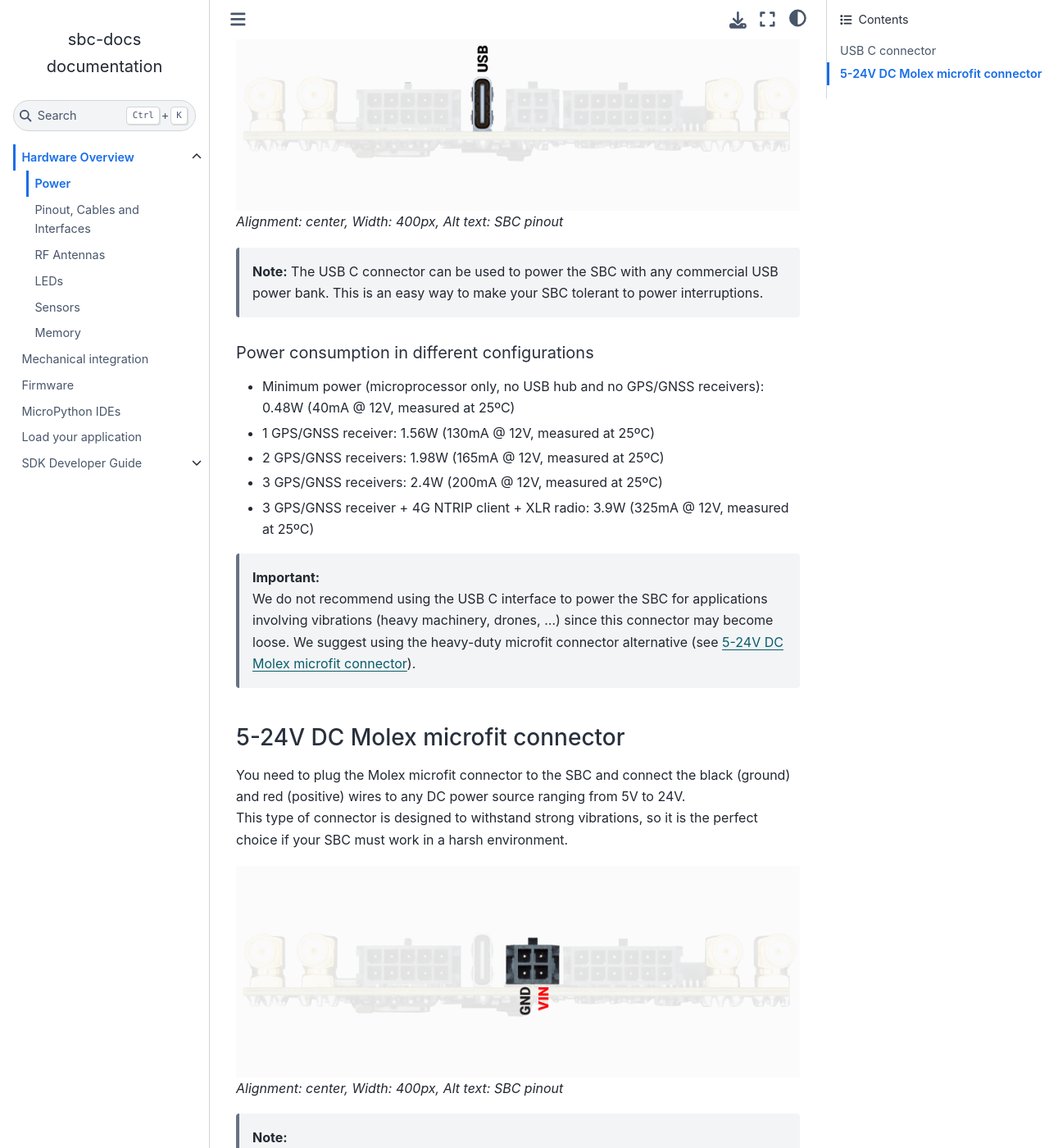
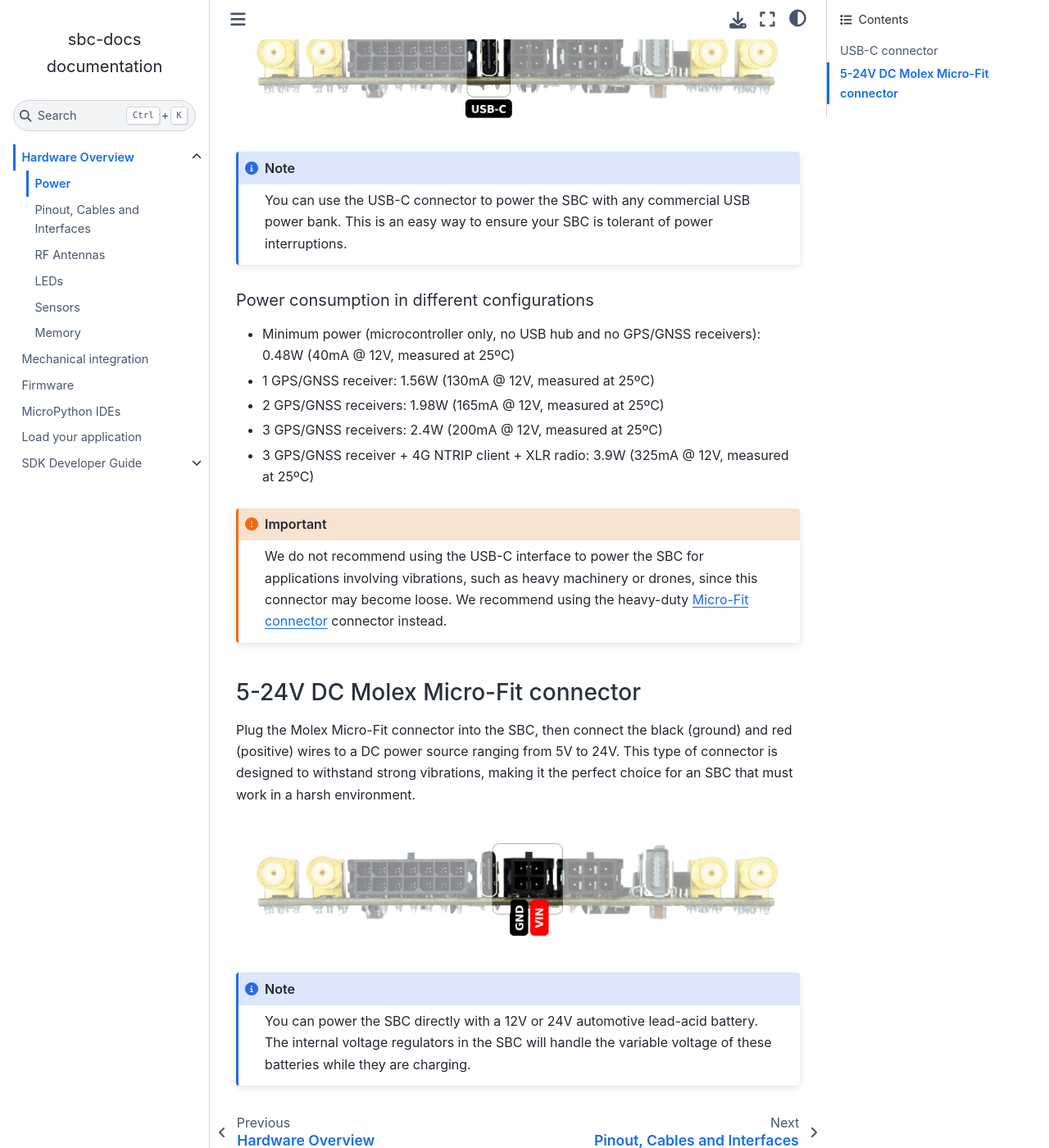
Before and after one commit to EPS-Works/sbc-docs, a Sphinx documentation site: the page built from source/hardware/power.md, in a window 1280 px wide and 1400 px high, scrolled down 396 px. Shown: the whole window at 82% size. Built offline with Sphinx 7.4.7 and the Sphinx Book theme 1.1.4, drawn with Linux system fonts in a browser that asks for light colours; some of the changed text lies outside the part shown.

Commit message:
docs(power): update power section

```diff
--- a/source/hardware/power.md
+++ b/source/hardware/power.md
@@ -1,36 +1,38 @@
 
 # Power
 
-There are two ways to power the SBC, via the [USB C connector](#usb-c-connector) or via the [5-24V DC Molex microfit connector](#v-dc-molex-microfit-connector).
+There are two ways to power the SBC, via the [USB C connector](#usb-c-connector) or via the [5-24V DC Molex microfit connector](#v-dc-molex-micro-fit-connector).
 
-## USB C connector
+## USB-C connector
 
-Just plug the provided USB C cable and connect it to your computer or USB wall charger.
-The USB C interface is capable of powering the SBC with all its accessories (4G modem, Bluetooth, WiFi, ...) you only need to make sure that the wall charger/computer USB port is powerful enough to supply it.
+Simply plug in the provided USB-C cable and connect it to your computer or a USB wall charger.
+The USB-C interface can power the SBC and all its accessories, including the 4G modem, Bluetooth, and Wi-Fi. You only need to ensure that the wall charger or computer USB port can supply enough power.
 
-![SBC Pinout](img/power_usb.png)
-*Alignment: center, Width: 400px, Alt text: SBC pinout*
+![SBC Pinout](img/port_usb.jpg)
 
-> **Note:** The USB C connector can be used to power the SBC with any commercial USB power bank. This is an easy way to make your SBC tolerant to power interruptions.
+:::{note}
+You can use the USB-C connector to power the SBC with any commercial USB power bank. This is an easy way to ensure your SBC is tolerant of power interruptions.
+:::
 
 ### Power consumption in different configurations
 
-- Minimum power (microprocessor only, no USB hub and no GPS/GNSS receivers): 0.48W (40mA @ 12V, measured at 25ºC)
+- Minimum power (microcontroller only, no USB hub and no GPS/GNSS receivers): 0.48W (40mA @ 12V, measured at 25ºC)
 - 1 GPS/GNSS receiver: 1.56W (130mA @ 12V, measured at 25ºC)
 - 2 GPS/GNSS receivers: 1.98W (165mA @ 12V, measured at 25ºC)
 - 3 GPS/GNSS receivers: 2.4W (200mA @ 12V, measured at 25ºC)
 - 3 GPS/GNSS receiver + 4G NTRIP client + XLR radio: 3.9W (325mA @ 12V, measured at 25ºC)
 
-> **Important:**
-> We do not recommend using the USB C interface to power the SBC for applications involving vibrations (heavy machinery, drones, ...) since this connector may become loose. We suggest using the heavy-duty microfit connector alternative (see [5-24V DC Molex microfit connector](#v-dc-molex-microfit-connector)).
+:::{important}
+We do not recommend using the USB-C interface to power the SBC for applications involving vibrations, such as heavy machinery or drones, since this connector may become loose. We recommend using the heavy-duty [Micro-Fit connector](#v-dc-molex-micro-fit-connector) connector instead.
+:::
 
-## 5-24V DC Molex microfit connector
+## 5-24V DC Molex Micro-Fit connector
 
-You need to plug the Molex microfit connector to the SBC and connect the black (ground) and red (positive) wires to any DC power source ranging from 5V to 24V.
-This type of connector is designed to withstand strong vibrations, so it is the perfect choice if your SBC must work in a harsh environment.
+Plug the Molex Micro-Fit connector into the SBC, then connect the black (ground) and red (positive) wires to a DC power source ranging from 5V to 24V.
+This type of connector is designed to withstand strong vibrations, making it the perfect choice for an SBC that must work in a harsh environment.
 
-![SBC Pinout](img/power_molex.png)
-*Alignment: center, Width: 400px, Alt text: SBC pinout*
+![SBC Pinout](img/power_molex.jpg)
 
-> **Note:**
-> You can power the SBC directly with a 12V or 24V automotive lead battery. The SBC internal voltage regulators will handle the variable voltage of these batteries when they are being charged.
+:::{note}
+You can power the SBC directly with a 12V or 24V automotive lead-acid battery. The internal voltage regulators in the SBC will handle the variable voltage of these batteries while they are charging.
+:::
```
Also changed, not shown: source/hardware/img/port_usb.jpg (added), source/hardware/img/power_USB copy.png (deleted), source/hardware/img/power_molex copy.png (deleted), source/hardware/img/power_molex.jpg (added), source/hardware/img/power_molex.png (deleted), source/hardware/img/power_usb.png (deleted).
